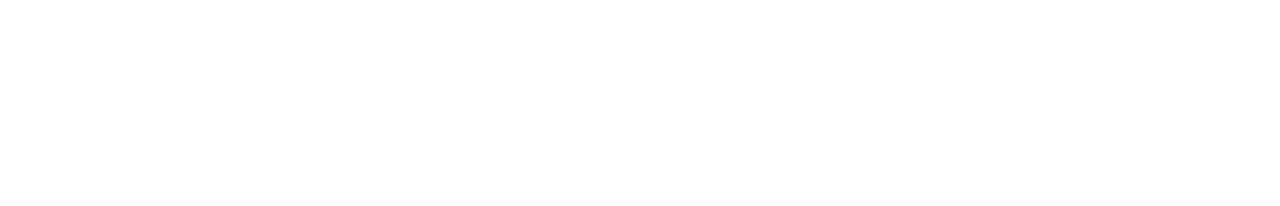
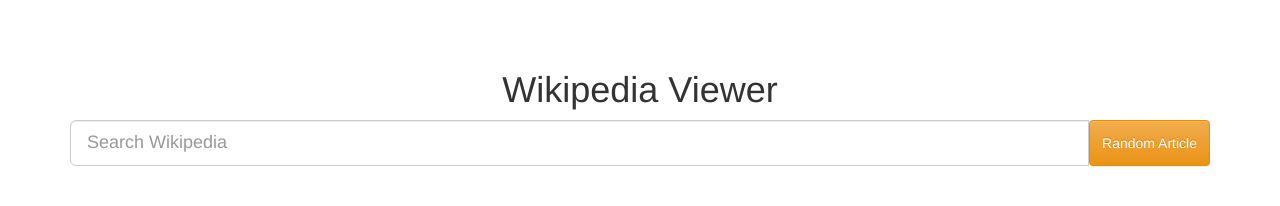
Before and after one commit to eoff93/wikipedia-viewer, a website: page index.html in a window 1280 px wide. Drawn offline with nearby package versions, Linux system fonts and the light colour scheme.

Commit message:
Code up html skeleton

```diff
--- a/index.html
+++ b/index.html
@@ -22,7 +22,26 @@
         <![endif]-->
     </head>
     <body>
+      <header class="container-fluid text-center row">
+        <h1 class="col-xs-12">Wikipedia Viewer</h1>
+      </header>
 
+      <section class="container text-center">
+        <div class="search-wrap">
+          <div class="input-group">
+            <input type="text" class="search form-control input-lg" placeholder="Search Wikipedia">
+            <span class="input-group-btn">
+                <a href="https://en.wikipedia.org/wiki/Special:Random" target="_blank">
+                  <button class="random btn btn-warning input-lg" type="button">Random Article</button>
+                </a>
+            </span>
+          </div>
+        </div>
+      </section>
+
+      <section class="results container">
+
+      </section>
 
     </div> <!-- /container -->
         <script src="https://code.jquery.com/jquery-1.12.4.min.js"   integrity="sha256-ZosEbRLbNQzLpnKIkEdrPv7lOy9C27hHQ+Xp8a4MxAQ="   crossorigin="anonymous"></script>
```
